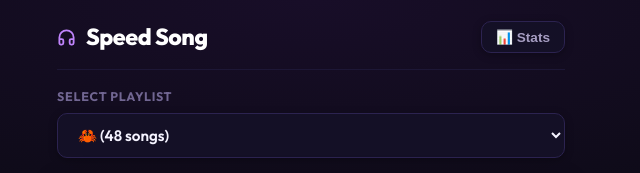
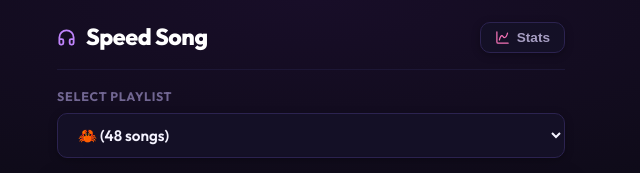
Before and after one commit to abey-john/speed-song, a website built with Vite: page index.html in a window 1280 px wide. Shown: the top 173 px of the page, 329-969 px from the left. Built offline with nearby package versions, Linux system fonts and the light colour scheme.

Commit message:
feat(ui): replace stats emoji with Lucide chart-spline in subtle pink

```diff
--- a/src/main.ts
+++ b/src/main.ts
@@ -248,7 +248,11 @@ class SpeedSongApp {
       </div>
       <div class="header-actions">
         <button type="button" class="btn-header" id="btn-stats" aria-label="View stats">
-          📊 Stats
+          <svg xmlns="http://www.w3.org/2000/svg" width="16" height="16" viewBox="0 0 24 24" fill="none" stroke="currentColor" stroke-width="2" stroke-linecap="round" stroke-linejoin="round" class="stats-icon" aria-hidden="true">
+            <path d="M3 3v16a2 2 0 0 0 2 2h16" />
+            <path d="M7 16c.5-2 1.5-7 4-7 2 0 2 3 4 3 2.5 0 4.5-5 5-7" />
+          </svg>
+          <span>Stats</span>
         </button>
       </div>
     `;
--- a/src/ui/styles.css
+++ b/src/ui/styles.css
@@ -128,9 +128,17 @@ body {
   cursor: pointer;
   display: inline-flex;
   align-items: center;
-  gap: 6px;
+  gap: 7px;
   transition: var(--transition-fast);
   box-shadow: var(--shadow-subtle);
+}
+
+.btn-header .stats-icon {
+  stroke: #f472b6; /* subtle pink */
+  width: 15px;
+  height: 15px;
+  flex-shrink: 0;
+  transition: transform var(--transition-fast), stroke var(--transition-fast);
 }
 
 .btn-header:hover {
@@ -138,6 +146,11 @@ body {
   border-color: var(--color-accent-light);
   background: var(--color-surface-hover);
   box-shadow: 0 0 12px rgba(168, 85, 247, 0.25);
+}
+
+.btn-header:hover .stats-icon {
+  stroke: #fbcfe8;
+  transform: scale(1.08);
 }
 
 /* Playlist Selector */
```
